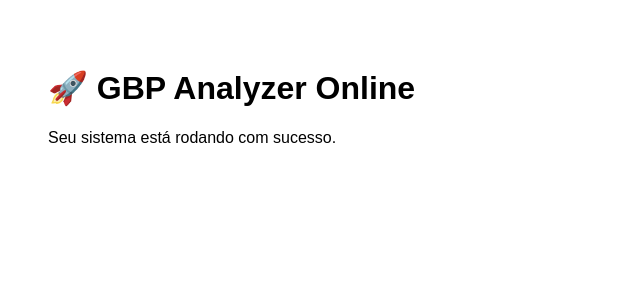
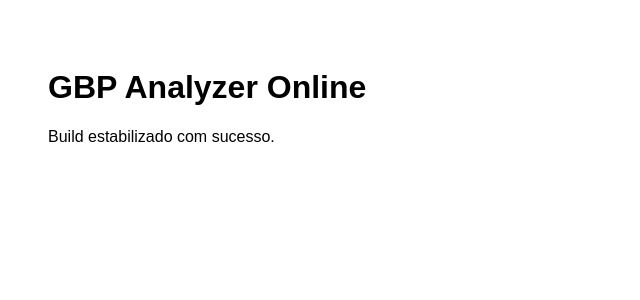
Before and after one commit to alexeller11/gbp-analyzer, a React (Vite) app: page / in a window 1280 px wide. Shown: the top 300 px of the page, without its empty margins (0-640 px from the left). Built offline with nearby package versions, Linux system fonts and the light colour scheme.

Commit message:
Update main.tsx

```diff
--- a/src/main.tsx
+++ b/src/main.tsx
@@ -3,9 +3,9 @@ import ReactDOM from "react-dom/client";
 
 function App() {
   return (
-    <div style={{ padding: 40, fontFamily: "Arial" }}>
-      <h1>🚀 GBP Analyzer Online</h1>
-      <p>Seu sistema está rodando com sucesso.</p>
+    <div style={{ padding: 40, fontFamily: "Arial, sans-serif" }}>
+      <h1>GBP Analyzer Online</h1>
+      <p>Build estabilizado com sucesso.</p>
     </div>
   );
 }
```
